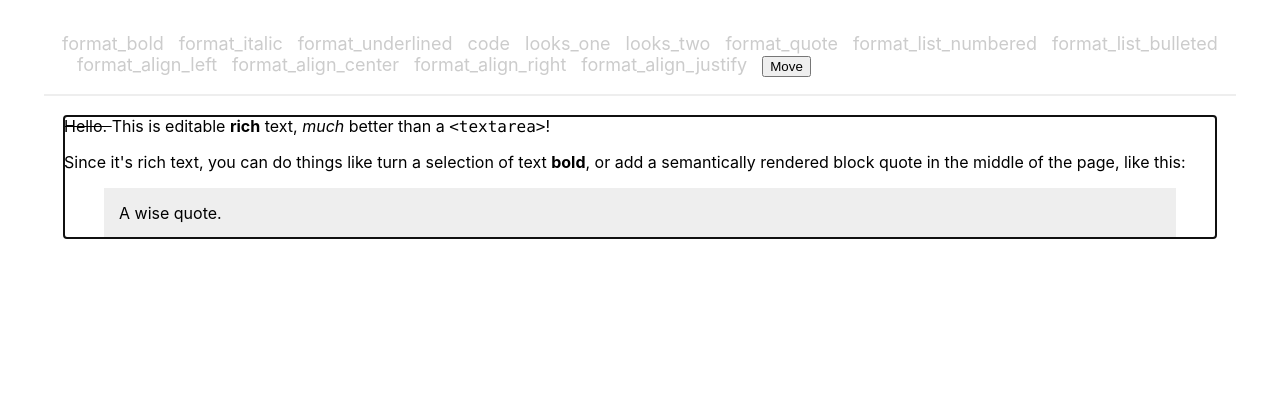
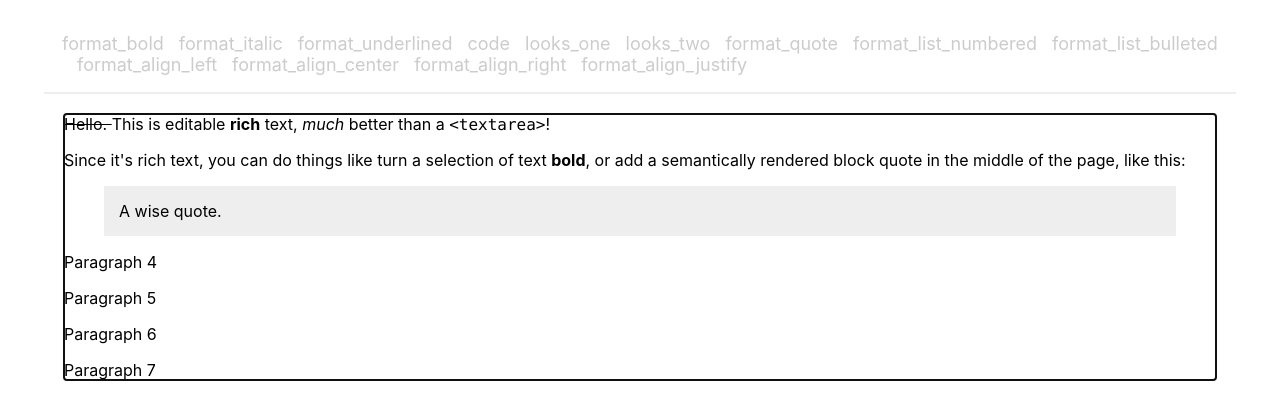
Before and after one commit to txd22081999/slate-editor-test, a React (Vite) app: page / in a window 1280 px wide. Shown: the top 420 px of the page. Built offline with nearby package versions, Linux system fonts and the light colour scheme.

Commit message:
Fix dragging

```diff
--- a/src/components/DragArea/Card.tsx
+++ b/src/components/DragArea/Card.tsx
@@ -27,6 +27,9 @@ const Card = ({ id, text, index, moveCard }: any) => {
       }
       const dragIndex = item.index
       const hoverIndex = index
+      // console.log(ref.current)
+      console.log({ dragIndex, hoverIndex })
+
       // Don't replace items with themselves
       if (dragIndex === hoverIndex || !ref.current) {
         return
--- a/src/components/MyEditor/index.tsx
+++ b/src/components/MyEditor/index.tsx
@@ -62,6 +62,38 @@ const defaultValue: Descendant[] | any = [
   {
     type: 'block-quote',
     children: [{ text: 'A wise quote.' }],
+  },
+  {
+    type: 'paragraph',
+    children: [
+      {
+        text: 'Paragraph 4',
+      },
+    ],
+  },
+  {
+    type: 'paragraph',
+    children: [
+      {
+        text: 'Paragraph 5',
+      },
+    ],
+  },
+  {
+    type: 'paragraph',
+    children: [
+      {
+        text: 'Paragraph 6',
+      },
+    ],
+  },
+  {
+    type: 'paragraph',
+    children: [
+      {
+        text: 'Paragraph 7',
+      },
+    ],
   },
   //   {
   //     type: 'paragraph',
@@ -205,7 +237,7 @@ const MyEditor = (): JSX.Element => {
           <BlockButton format='center' icon='format_align_center' />
           <BlockButton format='right' icon='format_align_right' />
           <BlockButton format='justify' icon='format_align_justify' />
-          <button onClick={moveBlock}>Move</button>
+          {/* <button onClick={moveBlock}>Move</button> */}
         </Toolbar>
         <Editable
           renderElement={renderElement}
--- a/src/components/atoms/DraggableElement.tsx
+++ b/src/components/atoms/DraggableElement.tsx
@@ -2,6 +2,8 @@ import update from 'immutability-helper'
 import { useCallback, useRef, useState } from 'react'
 import { DndProvider, useDrag, useDrop } from 'react-dnd'
 import { HTML5Backend } from 'react-dnd-html5-backend'
+import { Transforms } from 'slate'
+import { ReactEditor, useEditor } from 'slate-react'
 import './style.scss'
 
 const style = {
@@ -13,8 +15,10 @@ const ItemTypes = {
 }
 
 const DraggableElement = (props: any): JSX.Element => {
+  const editor = useEditor()
   let { attributes, children, element, id, text, index } = props
-  // let { id, text, index, moveCard } = props
+  // console.log(props)
+  // console.log(editor)
 
   const ref = useRef(null)
   const [cards, setCards] = useState([
@@ -48,15 +52,28 @@ const DraggableElement = (props: any): JSX.Element => {
     },
   ])
 
-  const moveCard = useCallback((dragIndex: any, hoverIndex: any) => {
-    setCards((prevCards) =>
-      update(prevCards, {
-        $splice: [
-          [dragIndex, 1],
-          [hoverIndex, 0, prevCards[dragIndex]],
-        ],
-      })
-    )
+  const moveBlock = useCallback((dragIndex: any, hoverIndex: any) => {
+    console.log('moveBlock')
+    // console.log(dragIndex, hoverIndex)
+    // console.log(dragIndex)
+
+    if (dragIndex === undefined || hoverIndex === undefined) return
+
+    Transforms.moveNodes(editor, {
+      at: [dragIndex],
+      to: [hoverIndex],
+    })
+
+    // setCards((prevCards) => {
+    //   const a = update(prevCards, {
+    //     $splice: [
+    //       [dragIndex, 1],
+    //       [hoverIndex, 0, prevCards[dragIndex]],
+    //     ],
+    //   })
+    //   console.log(a)
+    //   return a
+    // })
   }, [])
 
   const [{ handlerId }, drop] = useDrop({
@@ -70,9 +87,14 @@ const DraggableElement = (props: any): JSX.Element => {
       if (!ref.current) {
         return
       }
+
       const dragIndex = item.index
-      const hoverIndex = index
+      // const hoverIndex = index
       // Don't replace items with themselves
+
+      const path = ReactEditor.findPath(editor, element)
+      const [hoverIndex] = path
+
       if (dragIndex === hoverIndex || !ref.current) {
         return
       }
@@ -97,7 +119,7 @@ const DraggableElement = (props: any): JSX.Element => {
         return
       }
       // Time to actually perform the action
-      moveCard(dragIndex, hoverIndex)
+      moveBlock(dragIndex, hoverIndex)
       // Note: we're mutating the monitor item here!
       // Generally it's better to avoid mutations,
       // but it's good here for the sake of performance
@@ -117,20 +139,11 @@ const DraggableElement = (props: any): JSX.Element => {
   const opacity = isDragging ? 0 : 1
   drag(drop(ref))
 
-  // return (
-  //   <div
-  //     ref={ref}
-  //     style={{ ...style, opacity }}
-  //     data-handler-id={handlerId}
-  //     onDragStart={(e) => console.log(e)}
-  //   >
-  //     <span {...attributes}>{children}</span>
-  //   </div>
-  // )
-
   const style = { textAlign: element.align }
 
   const getElement = () => {
+    // console.log('render')
+
     switch (element.type) {
       case 'block-quote':
         return (
--- a/src/components/atoms/style.scss
+++ b/src/components/atoms/style.scss
@@ -1,5 +1,9 @@
-[draggable="true"] {
-    // &:hover {
-    //     border: 1px dashed black;
-    // }
+[draggable="true"] > * {
+    &:hover {
+        border: 1px dashed black;
+    }
 }
+
+[draggable="false"] {
+    opacity: 0.2;
+}
```
